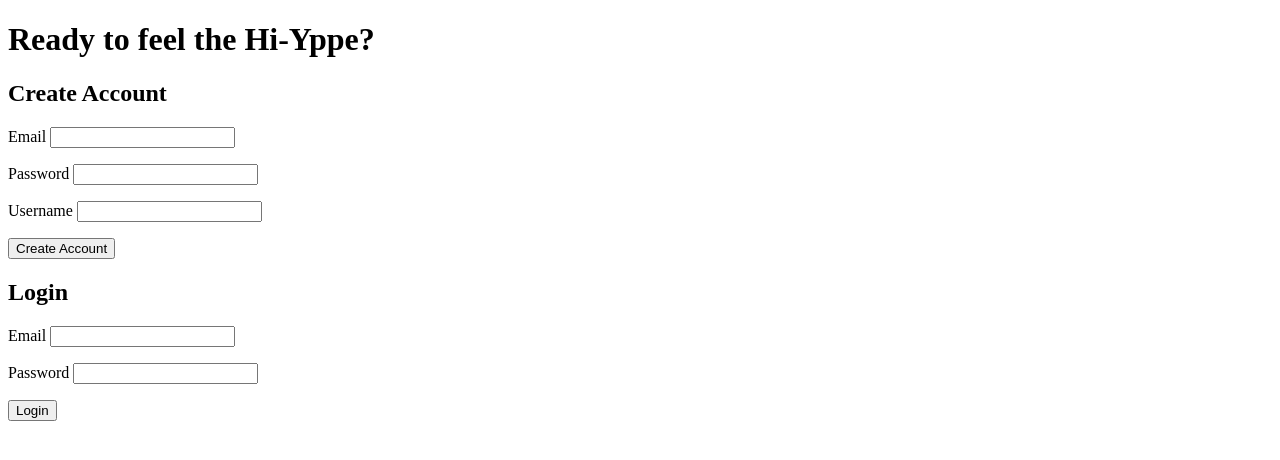
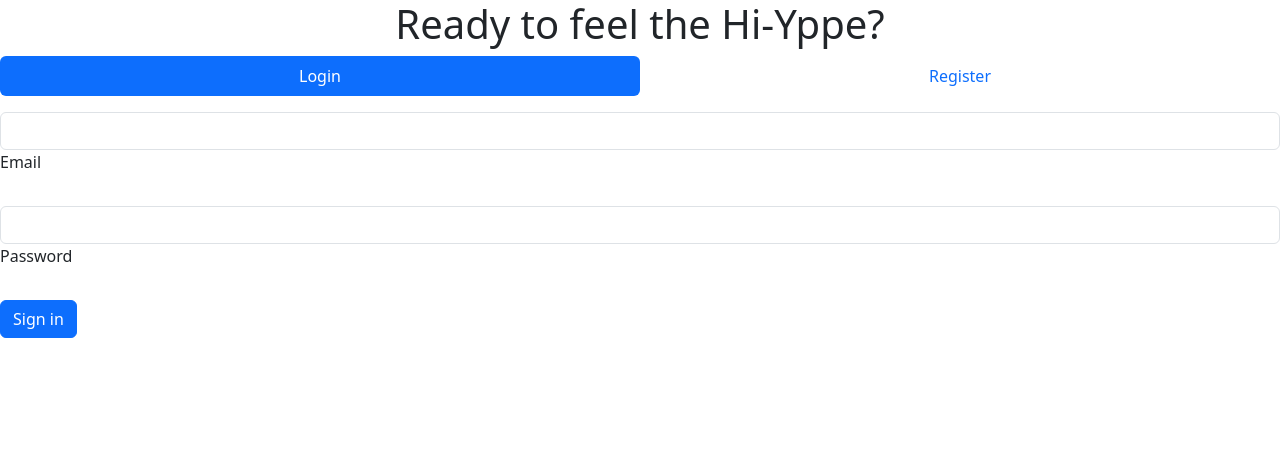
Before and after one commit to TheArchitekt/Hi-Yppe, a Flask app: page / in a window 1280 px wide. Shown: the top 460 px of the page. Run offline with Flask 2, Linux system fonts and the light colour scheme.

Commit message:
Add Styling

```diff
--- a/templates/base.html
+++ b/templates/base.html
@@ -8,11 +8,16 @@
     <title>
         {% block title %}{% endblock %}
     </title>
+    <link href="https://cdn.jsdelivr.net/npm/bootstrap@5.3.0-alpha1/dist/css/bootstrap.min.css" rel="stylesheet"
+        integrity="sha384-GLhlTQ8iRABdZLl6O3oVMWSktQOp6b7In1Zl3/Jr59b6EGGoI1aFkw7cmDA6j6gD" crossorigin="anonymous">
 
     {%block head %}{% endblock %}
 </head>
 
 <body>
+    <script src="https://cdn.jsdelivr.net/npm/bootstrap@5.3.0-alpha1/dist/js/bootstrap.bundle.min.js"
+        integrity="sha384-w76AqPfDkMBDXo30jS1Sgez6pr3x5MlQ1ZAGC+nuZB+EYdgRZgiwxhTBTkF7CXvN"
+        crossorigin="anonymous"></script>
     {% for msg in get_flashed_messages() %}
     <p class="flash-msg">
         {{ msg }}
--- a/templates/home.html
+++ b/templates/home.html
@@ -3,39 +3,66 @@
 
 {% block body %}
 
-<h1>Ready to feel the Hi-Yppe?</h1>
+<h1 class="text-center">Ready to feel the Hi-Yppe?</h1>
 
-<h2>Create Account</h2>
-<form action="/users" method="POST">
-    <p>
-        Email <input type="text" name="user_email">
-    </p>
+<ul class="nav nav-pills nav-justified mb-3" id="ex1" role="tablist">
+    <li class="nav-item" role="presentation">
+        <a class="nav-link active" id="tab-login" data-mdb-toggle="pill" href="#pills-login" role="tab"
+            aria-controls="pills-login" aria-selected="true">Login</a>
+    </li>
+    <li class="nav-item" role="presentation">
+        <a class="nav-link" id="tab-register" data-mdb-toggle="pill" href="#pills-register" role="tab"
+            aria-controls="pills-register" aria-selected="false">Register</a>
+    </li>
+</ul>
 
-    <p>
-        Password <input type="password" name="user_password">
-    </p>
 
-    <p>
-        Username <input type="text" name="user_name">
-    </p>
 
-    <p>
-        <input type="submit" value="Create Account">
-    </p>
-</form>
+<div class="tab-content">
+    <div class="tab-pane fade show active" id="pills-login" role="tabpanel" aria-labelledby="tab-login">
+        <form action="/login" method="POST">
 
-<h2>Login</h2>
-<form action="/login" method="POST">
-    <p>
-        Email <input type="text" name="user_email">
-    </p>
 
-    <p>
-        Password <input type="password" name="user_password">
-    </p>
+            <div class="form-outline mb-4">
+                <input type="email" id="loginName" class="form-control" name="user_email" />
+                <label class="form-label" for="loginName">Email</label>
+            </div>
 
-    <p>
-        <input type="submit" value="Login">
-    </p>
-</form>
+
+            <div class="form-outline mb-4">
+                <input type="password" id="loginPassword" class="form-control" name="user_password" />
+                <label class="form-label" for="loginPassword">Password</label>
+            </div>
+
+
+            <button type="submit" class="btn btn-primary btn-block mb-4" value="Login">Sign in</button>
+
+        </form>
+    </div>
+    <div class="tab-pane fade" id="pills-register" role="tabpanel" aria-labelledby="tab-register">
+        <form action="/users" method="POST">
+
+            <div class="form-outline mb-4">
+                <input type="text" id="registerUsername" class="form-control" name="user_name" />
+                <label class="form-label" for="registerUsername">Username</label>
+            </div>
+
+
+            <div class="form-outline mb-4">
+                <input type="email" id="registerEmail" class="form-control" name="user_email" />
+                <label class="form-label" for="registerEmail">Email</label>
+            </div>
+
+
+            <div class="form-outline mb-4">
+                <input type="password" id="registerPassword" class="form-control" name="user_password" />
+                <label class="form-label" for="registerPassword">Password</label>
+            </div>
+
+
+            <button type="submit" class="btn btn-primary btn-block mb-3" value="Create Account">Create Account</button>
+        </form>
+    </div>
+</div>
+
 {% endblock %}
```
Also changed, not shown: templates/dashboard.html (+27 -6 lines), templates/profile.html (+16 -3 lines), templates/sneaker_page.html (+19 -2 lines).
